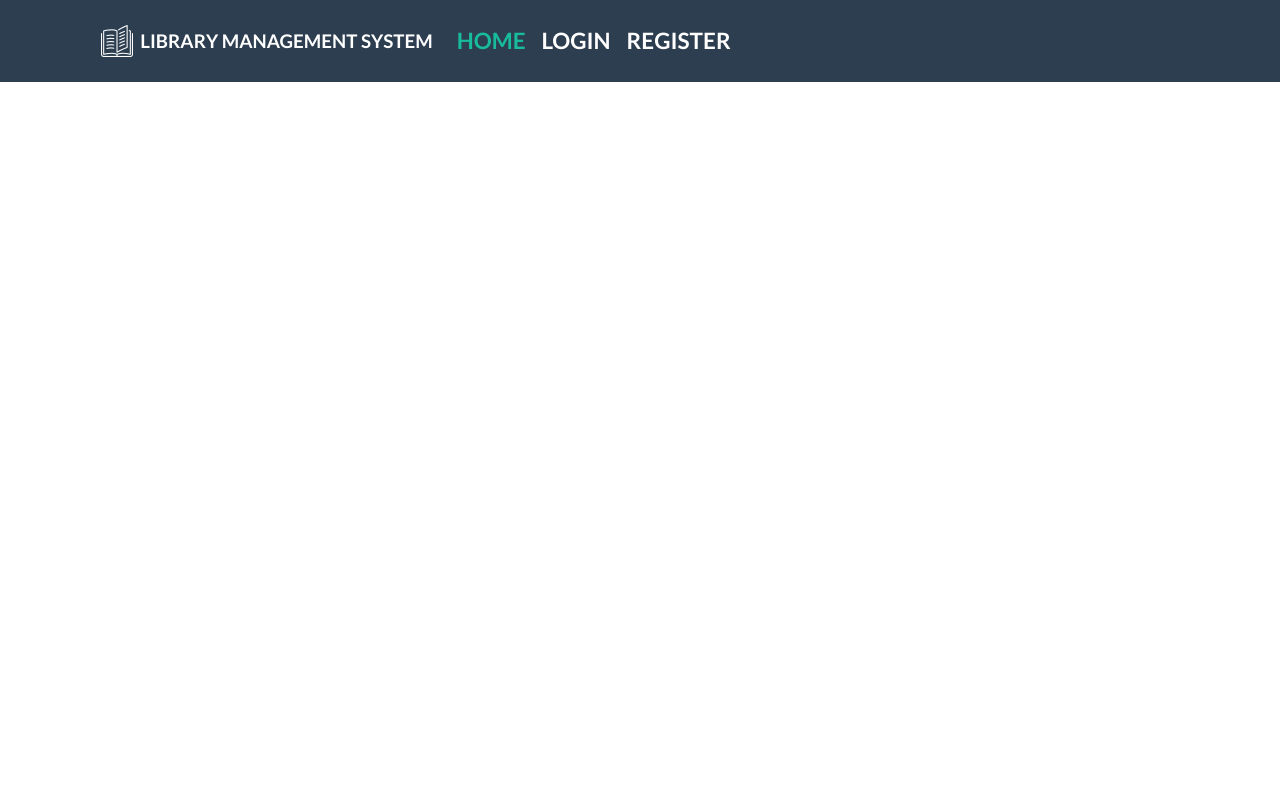
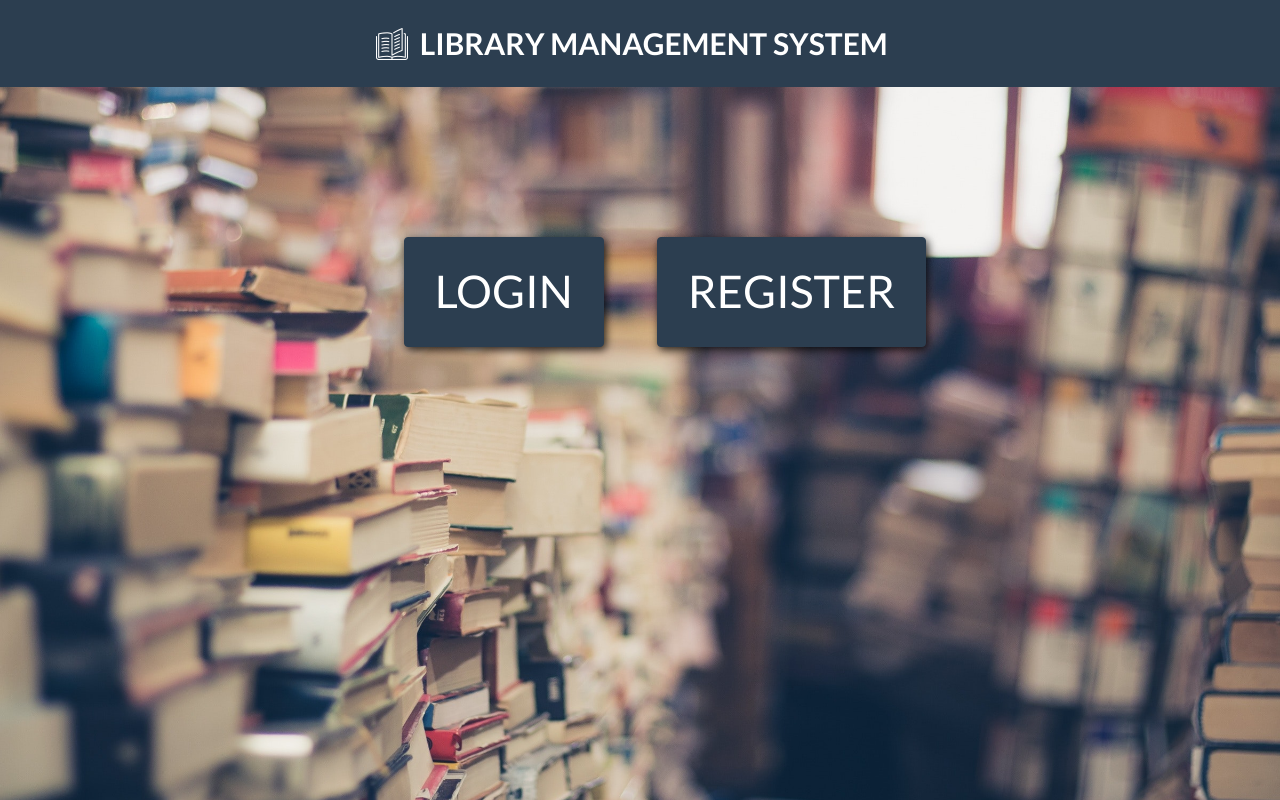
Before and after one commit to nabincodes/library-management-system, a plain HTML site: page index.html in a window 1280 px wide. Drawn offline with Linux system fonts and the light colour scheme.

Commit message:
changed the homepage layout and minor changes in login page

```diff
--- a/css/styles.css
+++ b/css/styles.css
@@ -1,8 +1,38 @@
+/* HOMEPAGE */
+
+.cover{
+    background: url("../images/library_cover.jpeg");
+    background-size: cover;
+    position: absolute;
+    background-position: center;
+    top: 0;
+    left: 0;
+    width: 100%;
+    height: 100%;
+    z-index: -9999;
+}
+
+.actionButtons{
+    text-align: center;
+    margin-top: 150px;
+}
+.actionButtons button{
+    padding: 20px 30px;
+    font-size: 3em;
+    margin-left: 50px;
+    box-shadow: 2px 3px 8px rgba(0, 0, 0, 0.8);
+}
+
 /* NAVIGATION MENU */
+
+.navbar{
+    justify-content: center;
+}
 
 #navigation{
     background-color: #2c3e50;
     margin-bottom: 50px;
+    z-index: 9999;
 }
 #navigation img{
     width: 32px;
@@ -10,6 +40,7 @@
 #navigation .navbar-brand{
     font-weight: bold;
     text-transform: uppercase;
+    font-size: 2em;
 }
 #navigationMenu .nav-link{
     text-transform: uppercase;
--- a/index.html
+++ b/index.html
@@ -30,12 +30,12 @@
         <div class="col-md-12">
           <nav class="navbar navbar-expand-lg navbar-dark bg-primary">
             <img src="images/logo.png" alt="logo">
-            <a class="navbar-brand" href="#">&nbsp; LIBRARY MANAGEMENT SYSTEM</a>
+            <a class="navbar-brand" href="index.html">&nbsp; LIBRARY MANAGEMENT SYSTEM</a>
             <button class="navbar-toggler" type="button" data-toggle="collapse" data-target="#navigationMenu" aria-controls="navbarSupportedContent" aria-expanded="false" aria-label="Toggle navigation">
               <span class="navbar-toggler-icon"></span>
             </button>
 
-            <div class="collapse navbar-collapse" id="navigationMenu">
+            <!-- <div class="collapse navbar-collapse" id="navigationMenu">
               <ul class="navbar-nav">
                 <li class="nav-item active">
                   <a class="nav-link" href="#">Home <span class="sr-only">(current)</span></a>
@@ -48,12 +48,20 @@
                     <a class="nav-link" href="#">Register</a>
                 </li>
               </ul>
-
-            </div>
+            </div> -->
           </nav>
         </div>
+
       </div>
     </div>
+  </div>
+
+  <div class="cover">
+  </div>
+
+  <div class="actionButtons">
+    <a href="pages/login.html"><button class="btn btn-primary" value="login">LOGIN</button></a>
+    <a href="pages/register.html"><button class="btn btn-primary" value="login">REGISTER</button></a>
   </div>
 
 
```
Also changed, not shown: pages/login.html (+5 -6 lines), images/library_cover.jpeg (added).
